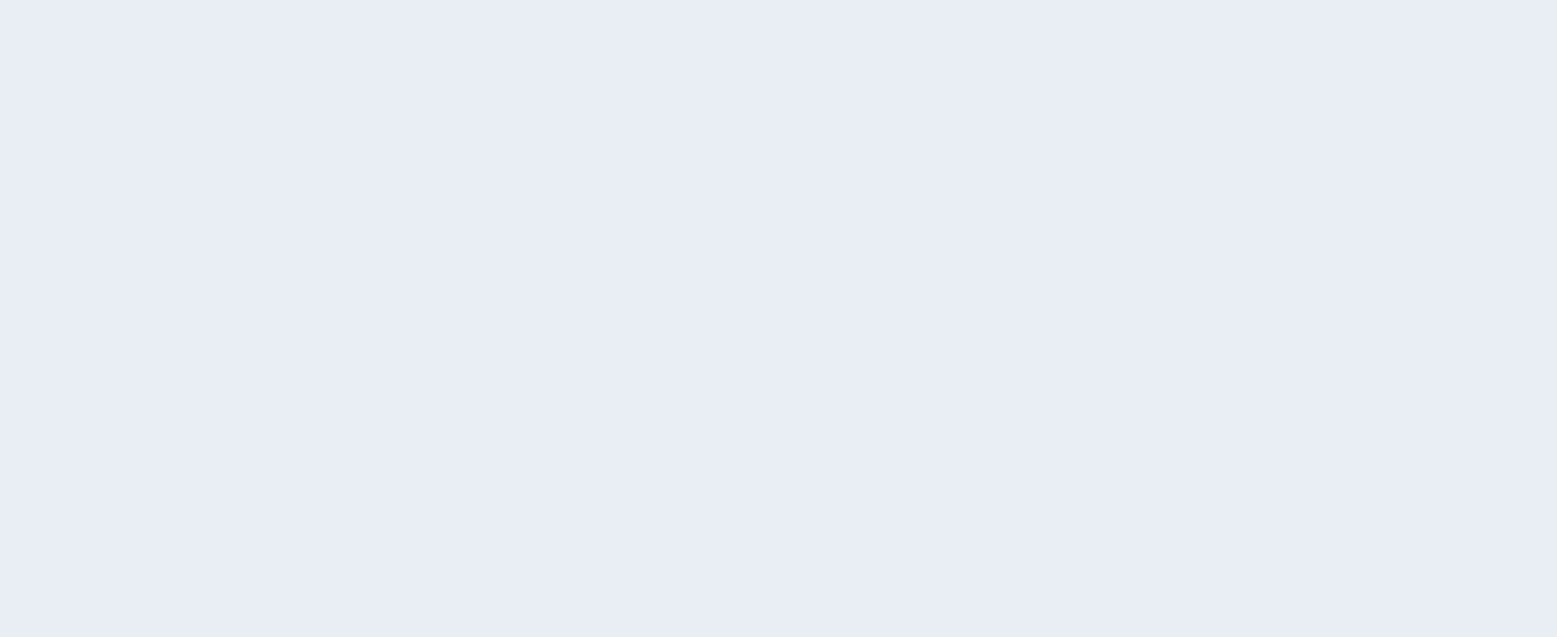
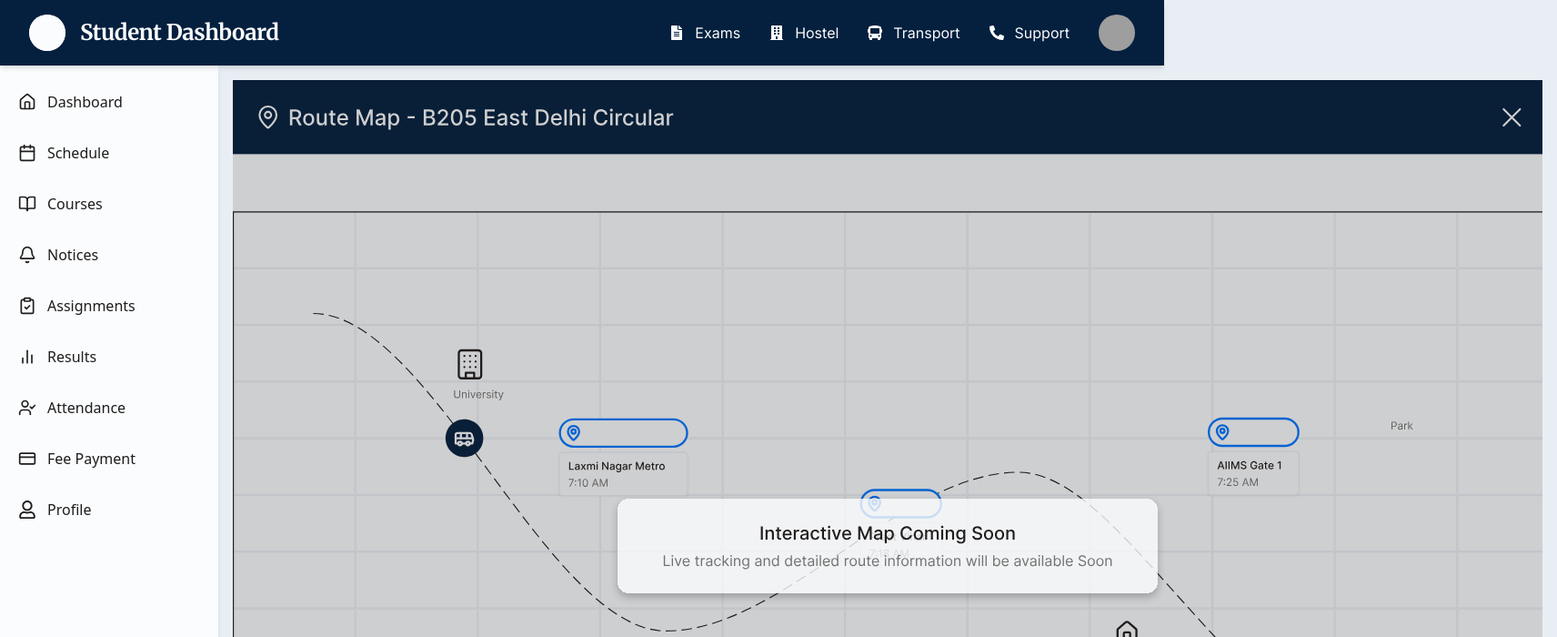
Before and after one commit to Aristiec/SMSfrontend, a React (Vite) app in the folder frontend/: page /student/transport/map in a window 1280 px wide. Before the commit this address had no page. Shown: the top 700 px of the page at 91% size, 1712 px wide, since content can reach past the window. Built offline with nearby package versions, Linux system fonts and the light colour scheme; grey boxes are pictures that could not be loaded; a web font is replaced by a local one.

Commit message:
added map

```diff
--- /dev/null
+++ b/frontend/src/components/student/TransportMap.jsx
@@ -0,0 +1,15 @@
+import React from 'react'
+import MapImage from '../../assets/MapImage.svg'
+
+const TransportMap = () => {
+  return (
+      <div
+  className="w-[1440px] h-[1024px] min-h-screen  bg-center"
+  style={{ backgroundImage: `url(${MapImage})` }}
+>
+
+</div>
+  )
+}
+
+export default TransportMap
--- a/frontend/src/pages/student/Transport.jsx
+++ b/frontend/src/pages/student/Transport.jsx
@@ -1,6 +1,7 @@
 import React from "react";
 import { Map, MapPin, Clock } from "lucide-react";
 import { MdErrorOutline } from "react-icons/md";
+import { useNavigate } from "react-router-dom";
 import {
   FaBus,
   FaRegClock,
@@ -120,6 +121,9 @@
   },
 ];
 const Transport = () => {
+
+    const navigate = useNavigate();
+
   return (
     <div className="bg-[#E9EEF4] p-4 font-[Inter]  min-h-screen space-y-6">
       <header className="bg-[#04203E] flex justify-between items-center rounded-[12px] w-full  h-[68px] px-6 py-4 text-[#FAFCFD] mx-auto">
@@ -218,9 +222,9 @@
         <p className="text-[20px] font-[600] leading-7 text-[#1F1D1D] flex items-center">
           Route Stops
         </p>
-        <button className="py-2 px-3 flex gap-3 rounded-[8px] bg-[#04203E] cursor-pointer items-center">
+        <button onClick={()=> navigate("map")} className="py-2 px-3 flex gap-3 rounded-[8px] bg-[#04203E] cursor-pointer items-center">
           <Map size={18} color={"#FAFCFD"} />
-          <p className=" text-[14px] leading-6 font-[600] text-[#FAFCFD]">
+          <p  className=" text-[14px] leading-6 font-[600] text-[#FAFCFD]">
             Route Map
           </p>
         </button>
--- a/frontend/src/routes/StudentRoutes.jsx
+++ b/frontend/src/routes/StudentRoutes.jsx
@@ -17,6 +17,7 @@
 import ChatWidget from "../components/student/AI/Document/DocumentAssistant.jsx";
 import RecheckRequestStatus from "../components/student/RecheckRequestStatus.jsx"
 import Transport from "../pages/student/Transport.jsx";
+import TransportMap from "../components/student/TransportMap.jsx";
 const StudentRoutes = () => (
   <Route path="/student" element={<StudentLayout />}>
     <Route path="" element={<StudentDashboard />} />
@@ -37,6 +38,7 @@
     <Route path="results/recheckStatus" element={<RecheckRequestStatus/>}/>
     <Route path="support" element={<Support/>}/>
     <Route path="transport" element={<Transport />} />
+     <Route path="transport/map" element={<TransportMap/>}/>
   </Route>
 );
 
```
Also changed, not shown: frontend/src/assets/MapImage.svg (added).
